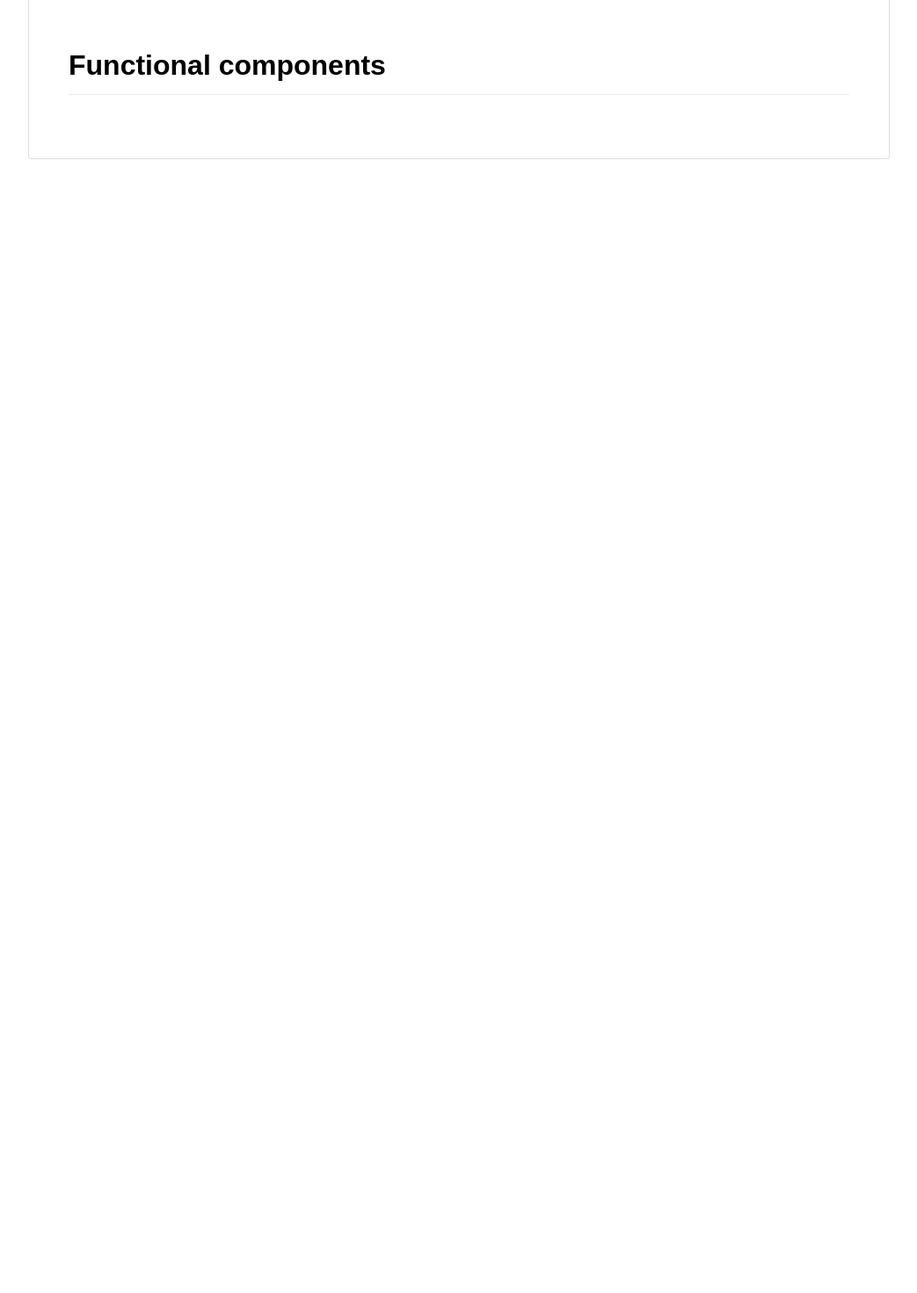
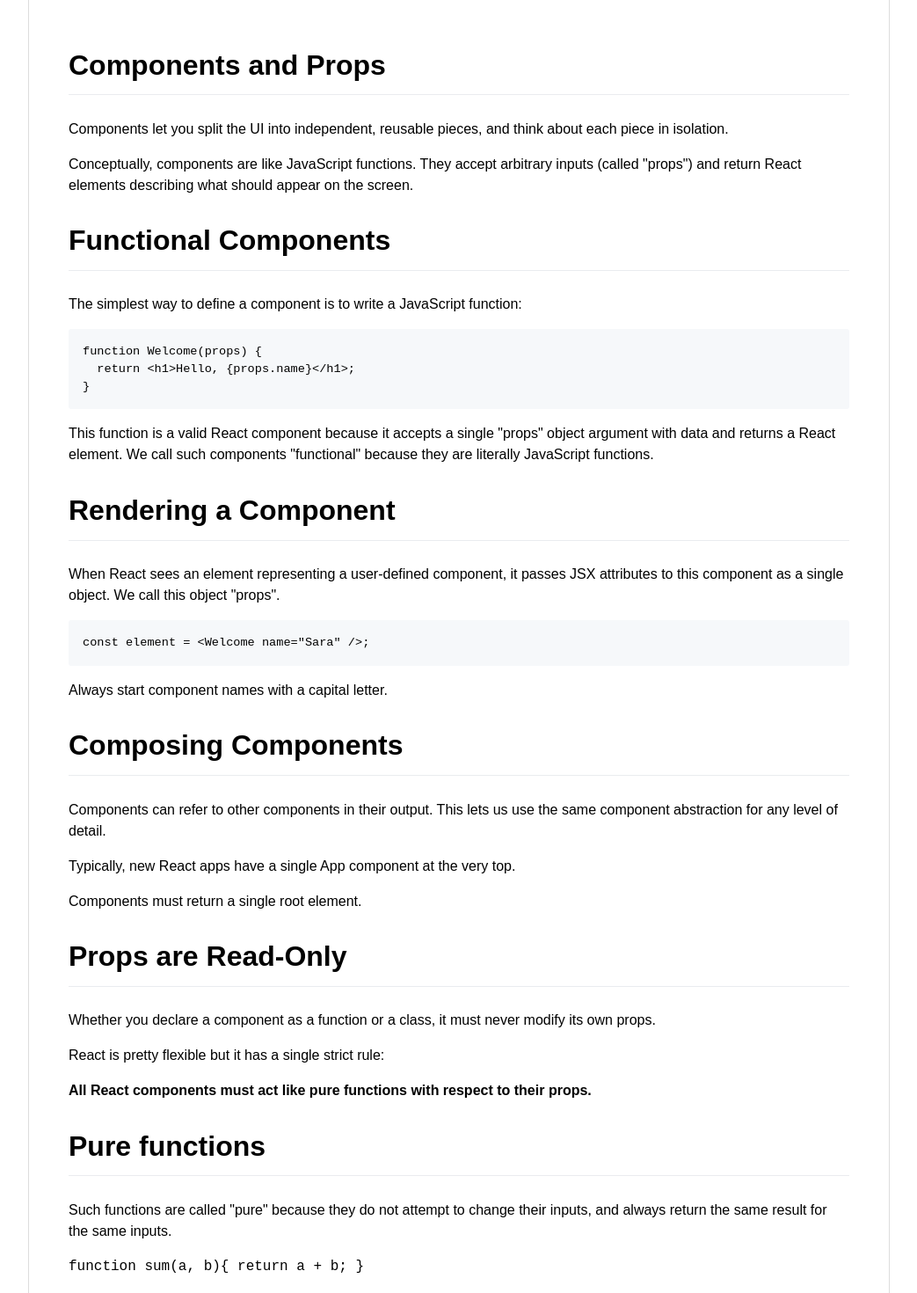
Before and after one commit to kadon/understanding_react, a React (Create React App) app: page / in a window 1280 px wide. Shown: the part 60-1530 px from the top of the page at 88% size, without its empty margins (118-1161 px from the left). Before the commit the page ends 800 px from the top, so only its background shows below. Built offline with nearby package versions, Linux system fonts and the light colour scheme.

Commit message:
Added functional components explanation

```diff
--- a/src/components/app.jsx
+++ b/src/components/app.jsx
@@ -8,7 +8,44 @@ export default function App(props) {
     return (<Container>
         <Header headerText="Components and Props"/>
         <Article>
-            <h1 className="title">Functional components</h1>
+            <h1 className="title">Components and Props</h1>
+            <p>{props.whatIsAComponentText1}</p>
+            <p>{props.whatIsAComponentText2}</p>
+
+
+            <h1 className="title">Functional Components</h1>
+            <p>The simplest way to define a component is to write a JavaScript function:</p>
+            <pre className="pre">
+                <code>{props.codeFunctionalComponent}</code>
+            </pre>
+            <p>{props.functionalComponentsText}</p>
+
+            <h1 className="title">Rendering a Component</h1>
+            <p>{props.renderingAComponentText}</p>
+            <pre className="pre">
+                <code>
+                    {'const element = <Welcome name="Sara" />;'}
+                </code>
+            </pre>
+            <p>Always start component names with a capital letter.</p>
+
+            <h1 className="title">Composing Components</h1>
+            <p>{props.composingComponentsText}</p>
+            <p>{props.composingComponentsText2}</p>
+            <p>{props.composingComponentsText3}</p>
+
+            <h1 className="title">Props are Read-Only</h1>
+            <p>{props.propsReadOnlyText}</p>
+            <p>{props.propsReadOnlyText2}</p>
+            <p><strong>{props.propsReadOnlyText3}</strong></p>
+
+            <h1 className="title">Pure functions</h1>
+            <p>{props.pureFunctionsText}</p>
+            <pre>
+                <code>
+                    {'function sum(a, b){ return a + b; }'}
+                </code>
+            </pre>
         </Article>
     </Container>);
 }
--- a/src/components/texts.js
+++ b/src/components/texts.js
@@ -1,23 +1,15 @@
-export const textWhatIsJsx = 'It is called JSX, and it is a syntax extension to JavaScript. We recommend using it with React to describe what the UI should looks like. JSX may remind you of a template language, but it comes with the full power of JavaScript.';
+export const whatIsAComponentText1 = 'Components let you split the UI into independent, reusable pieces, and think about each piece in isolation.';
+export const whatIsAComponentText2 = 'Conceptually, components are like JavaScript functions. They accept arbitrary inputs (called "props") and return React elements describing what should appear on the screen.';
+export const functionalComponentsText = 'This function is a valid React component because it accepts a single "props" object argument with data and returns a React element. We call such components "functional" because they are literally JavaScript functions.';
+export const renderingAComponentText = 'When React sees an element representing a user-defined component, it passes JSX attributes to this component as a single object. We call this object "props".';
+export const composingComponentsText = 'Components can refer to other components in their output. This lets us use the same component abstraction for any level of detail.';
+export const composingComponentsText2 = 'Typically, new React apps have a single App component at the very top.';
+export const composingComponentsText3 = 'Components must return a single root element.';
+export const propsReadOnlyText = 'Whether you declare a component as a function or a class, it must never modify its own props.';
+export const propsReadOnlyText2 = 'React is pretty flexible but it has a single strict rule:';
+export const propsReadOnlyText3 = 'All React components must act like pure functions with respect to their props.';
+export const pureFunctionsText = 'Such functions are called "pure" because they do not attempt to change their inputs, and always return the same result for the same inputs.';
 
-export const codeJsx = `// JSX produces React "elements"
-const element = <h1>Hello, world</h1>;
-ReactDOM.render(
-    element,
-    document.getElementById('root')
-);`;
-
-export const codeJsxChildren = `// JSX tags may contain children
-const element = (
-    <div>
-        <h1>Hello!</h1>
-        <h2>Good to see you here.</h2>
-    </div>
-);`;
-
-export const jsxFeatures = [
-    'You can embed any JavaScript expression in JSX by wrapping it in curly braces. For example, 2 + 2, user.firstName, and formatName(user) are all valid expressions.',
-    'JSX is an Expression Too. After compilation, JSX expressions become regular JavaScript objects. This means that you can use JSX inside of if statements and for loops, assign it to variables, accept it as arguments, and return it from functions',
-    'If a tag is empty, you may close it immediately with />, like XML: const element = <img src={user.avatarUrl} />;',
-    'Babel compiles JSX down to React.createElement() calls.'
-];
+export const codeFunctionalComponent = `function Welcome(props) {
+  return <h1>Hello, {props.name}</h1>;
+}`;
--- a/src/index.js
+++ b/src/index.js
@@ -3,6 +3,34 @@ import ReactDOM from 'react-dom';
 import './index.css';
 import registerServiceWorker from './registerServiceWorker';
 import App from './components/app';
+import {
+    whatIsAComponentText1,
+    whatIsAComponentText2,
+    codeFunctionalComponent,
+    functionalComponentsText,
+    renderingAComponentText,
+    composingComponentsText,
+    composingComponentsText2,
+    composingComponentsText3,
+    propsReadOnlyText,
+    propsReadOnlyText2,
+    propsReadOnlyText3,
+    pureFunctionsText
+} from './components/texts';
 
-ReactDOM.render(<App/>, document.getElementById('root'));
+ReactDOM.render(
+    <App
+        whatIsAComponentText1={whatIsAComponentText1}
+        whatIsAComponentText2={whatIsAComponentText2}
+        codeFunctionalComponent={codeFunctionalComponent}
+        functionalComponentsText={functionalComponentsText}
+        renderingAComponentText={renderingAComponentText}
+        composingComponentsText={composingComponentsText}
+        composingComponentsText2={composingComponentsText2}
+        composingComponentsText3={composingComponentsText3}
+        propsReadOnlyText={propsReadOnlyText}
+        propsReadOnlyText2={propsReadOnlyText2}
+        propsReadOnlyText3={propsReadOnlyText3}
+        pureFunctionsText={pureFunctionsText}/>,
+    document.getElementById('root'));
 registerServiceWorker();
```
